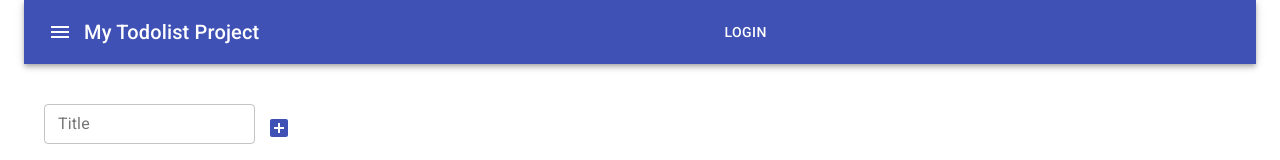
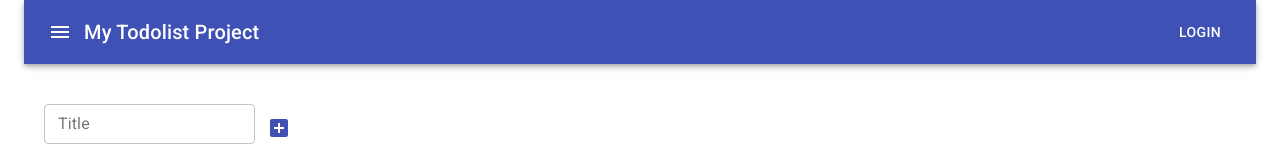
Before and after one commit to Kysapka/Todolist, a React (Create React App) app: page / in a window 1280 px wide. Shown: the top 160 px of the page. Built offline with nearby package versions, Linux system fonts and the light colour scheme.

Commit message:
Redux migration and more bugs fixed

```diff
--- a/src/App.tsx
+++ b/src/App.tsx
@@ -34,14 +34,17 @@ const App = () => {
         <div>
             <Container fixed>
                 <AppBar position="static" style={{marginBottom: 20}}>
-                    <Toolbar>
+                    <Toolbar style={{display: 'flex', justifyContent: 'space-between'}}>
+                        <div style={{display: 'flex', alignItems: 'center'}}>
                             <IconButton edge="start" color="inherit" aria-label="menu">
                                 <MenuIcon/>
                             </IconButton>
                             <Typography variant="h6" >
                                 My Todolist Project
                             </Typography>
-                        <Button color="inherit" style={{flex: 1}}>Login</Button>
+                        </div>
+
+                        <Button color="inherit">Login</Button>
                     </Toolbar>
                 </AppBar>
 
--- a/src/reducers/TodolistReducer.ts
+++ b/src/reducers/TodolistReducer.ts
@@ -8,7 +8,7 @@ export type FilterValuesType = "all" | "active" | "completed";
 export type todoListsType = Array<{ id: string, title: string, filter: FilterValuesType }>
 
 export type TodoListActionsTypes =
-    ReturnType<typeof addTodoListAC>
+    | ReturnType<typeof addTodoListAC>
     | ReturnType<typeof removeTodoListAC>
     | ReturnType<typeof changeTodoListTitleAC>
     | ReturnType<typeof changeTodoListFilterAC>
```
Lines whose indentation alone changed are shown as unchanged.
